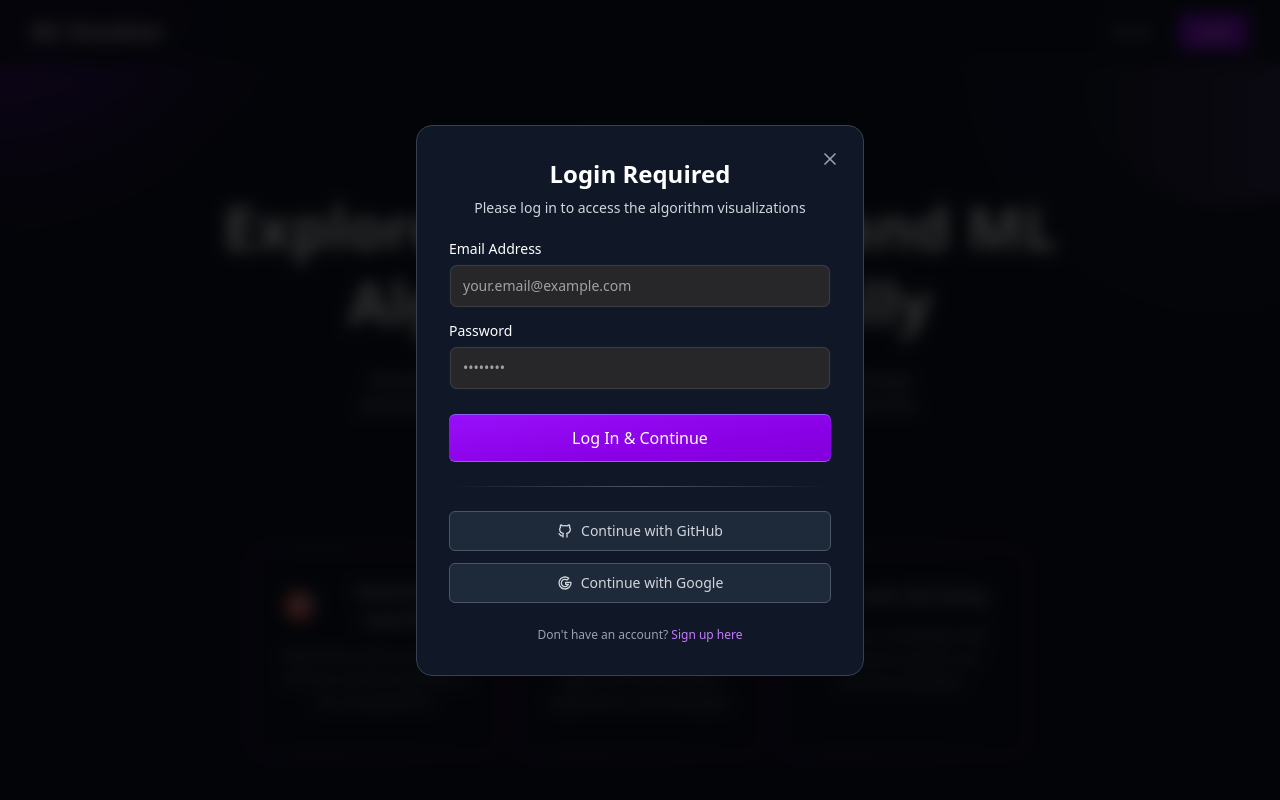
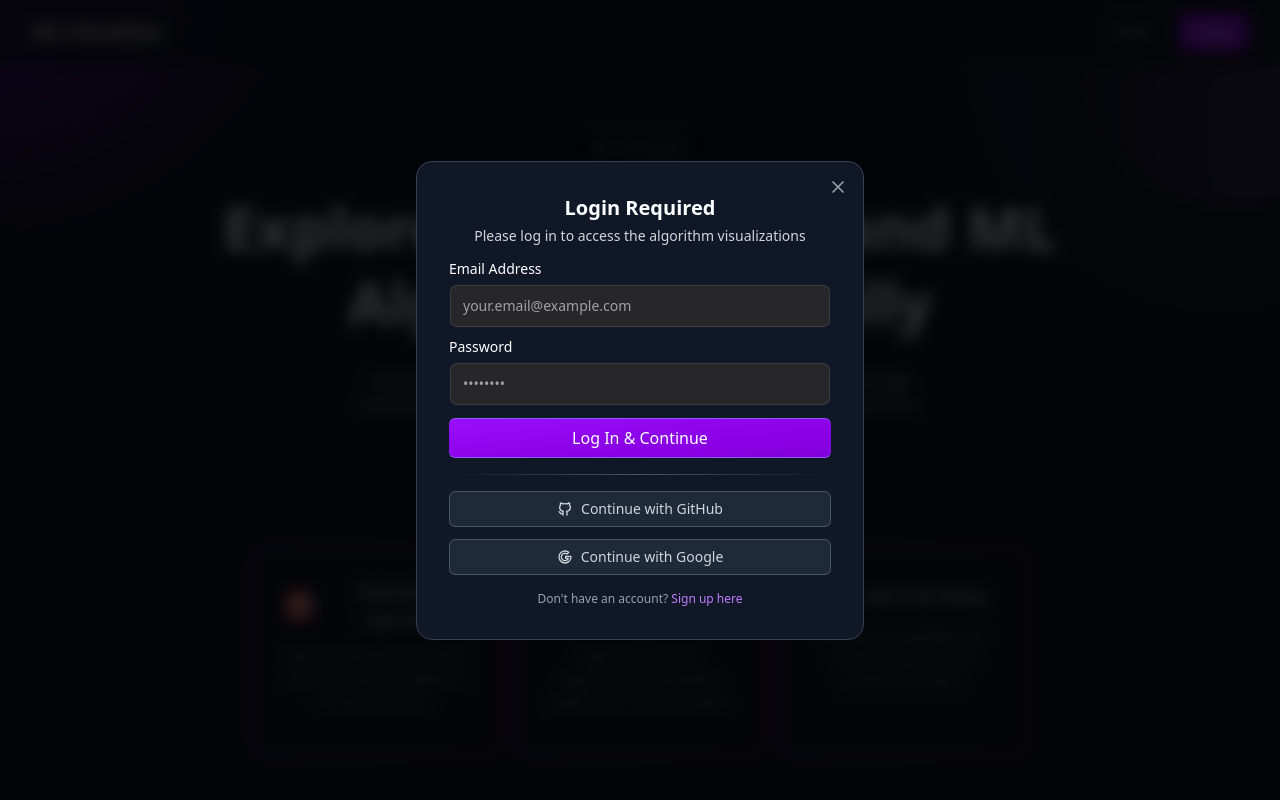
Before and after one commit to idanidan29/Machine_Learning_Visualizer, a Next.js app in the folder client/: page / in a window 1280 px wide. Both pictures are taken after a click on the button "Login". Shown: the top 800 px of the page. Built offline with nearby package versions, Linux system fonts and the light colour scheme; no server answers.

Commit message:
adjusting size and adding label to loader

```diff
--- a/client/src/app/components/LoginModal.tsx
+++ b/client/src/app/components/LoginModal.tsx
@@ -74,37 +74,37 @@ export function LoginModal() {
             animate={{ opacity: 1, scale: 1, y: 0 }}
             exit={{ opacity: 0, scale: 0.95, y: 20 }}
             transition={{ duration: 0.2 }}
-            className="relative w-full max-w-md"
+            className="relative w-full max-w-md my-8"
             onClick={(e: React.MouseEvent<HTMLDivElement>) => e.stopPropagation()}
           >
             <div className="shadow-input mx-auto w-full bg-gray-900 border border-gray-700 p-6 rounded-2xl md:p-8">
               {/* Close button */}
               <button
                 onClick={handleClose}
-                className="absolute top-4 right-4 p-2 text-gray-400 hover:text-white transition-colors"
+                className="absolute top-2 right-2 p-2 text-gray-400 hover:text-white transition-colors"
               >
                 <IconX className="h-5 w-5" />
               </button>
 
               {/* Header */}
-              <div className="text-center mb-6">
-                <h2 className="text-2xl font-bold text-white">
+              <div className="text-center mb-4">
+                <h2 className="text-xl font-bold text-white">
                   Login Required
                 </h2>
-                <p className="mt-2 text-sm text-gray-300">
+                <p className="mt-1 text-sm text-gray-300">
                   Please log in to access the algorithm visualizations
                 </p>
               </div>
 
               {/* Error message */}
               {error && (
-                <div className="mb-4 p-3 bg-red-900/30 border border-red-700 rounded-md">
+                <div className="mb-3 p-2 bg-red-900/30 border border-red-700 rounded-md">
                   <p className="text-red-300 text-sm">{error}</p>
                 </div>
               )}
 
               <form onSubmit={handleSubmit}>
-                <LabelInputContainer className="mb-4">
+                <LabelInputContainer className="mb-3">
                   <Label htmlFor="modal-email">Email Address</Label>
                   <Input
                     id="modal-email"
@@ -116,7 +116,7 @@ export function LoginModal() {
                   />
                 </LabelInputContainer>
 
-                <LabelInputContainer className="mb-6">
+                <LabelInputContainer className="mb-3">
                   <Label htmlFor="modal-password">Password</Label>
                   <Input
                     id="modal-password"
@@ -129,19 +129,26 @@ export function LoginModal() {
                 </LabelInputContainer>
 
                 <button
-                  className="group/btn relative block h-12 w-full rounded-md bg-gradient-to-br font-medium text-white bg-purple-600 hover:bg-purple-700 from-purple-600 to-purple-700 shadow-[0px_1px_0px_0px_#8b5cf6_inset,0px_-1px_0px_0px_#8b5cf6_inset] disabled:opacity-50 disabled:cursor-not-allowed transition-all duration-200"
+                  className="group/btn relative block h-10 w-full rounded-md bg-gradient-to-br font-medium text-white bg-purple-600 hover:bg-purple-700 from-purple-600 to-purple-700 shadow-[0px_1px_0px_0px_#8b5cf6_inset,0px_-1px_0px_0px_#8b5cf6_inset] disabled:opacity-50 disabled:cursor-not-allowed transition-all duration-200"
                   type="submit"
                   disabled={isLoading}
                 >
-                  {isLoading ? <Loader /> : 'Log In & Continue'}
+                  {isLoading ? (
+                    <div className="flex items-center justify-center gap-2">
+                      <span>Signing in...</span>
+                      <Loader />
+                    </div>
+                  ) : (
+                    'Log In & Continue'
+                  )}
                   <BottomGradient />
                 </button>
 
-                <div className="my-6 h-[1px] w-full bg-gradient-to-r from-transparent to-transparent via-gray-600" />
+                <div className="my-4 h-[1px] w-full bg-gradient-to-r from-transparent to-transparent via-gray-600" />
 
                 <div className="flex flex-col space-y-3">
                   <button
-                    className="group/btn shadow-input relative flex h-10 w-full items-center justify-center space-x-2 rounded-md px-4 font-medium text-gray-300 bg-gray-800 hover:bg-gray-700 border border-gray-600 transition-colors duration-200"
+                    className="group/btn shadow-input relative flex h-9 w-full items-center justify-center space-x-2 rounded-md px-4 font-medium text-gray-300 bg-gray-800 hover:bg-gray-700 border border-gray-600 transition-colors duration-200"
                     type="button"
                     onClick={handleGitHubLogin}
                   >
@@ -150,7 +157,7 @@ export function LoginModal() {
                   </button>
 
                   <button
-                    className="group/btn shadow-input relative flex h-10 w-full items-center justify-center space-x-2 rounded-md px-4 font-medium text-gray-300 bg-gray-800 hover:bg-gray-700 border border-gray-600 transition-colors duration-200"
+                    className="group/btn shadow-input relative flex h-9 w-full items-center justify-center space-x-2 rounded-md px-4 font-medium text-gray-300 bg-gray-800 hover:bg-gray-700 border border-gray-600 transition-colors duration-200"
                     type="button"
                     onClick={handleGoogleLogin}
                   >
@@ -160,7 +167,7 @@ export function LoginModal() {
                 </div>
               </form>
 
-              <div className="mt-6 text-center">
+              <div className="mt-4 text-center">
                 <p className="text-xs text-gray-400">
                   Don&apos;t have an account?{' '}
                   <button
--- a/client/src/app/components/SignUpModal.tsx
+++ b/client/src/app/components/SignUpModal.tsx
@@ -172,7 +172,14 @@ export function SignUpModal() {
                     type="submit"
                     disabled={isLoading}
                   >
-                    {isLoading ? <Loader /> : 'Sign Up & Continue'}
+                    {isLoading ? (
+                      <div className="flex items-center justify-center gap-2">
+                        <span>Creating account...</span>
+                        <Loader />
+                      </div>
+                    ) : (
+                      'Sign Up & Continue'
+                    )}
                     <BottomGradient />
                   </button>
 
```
